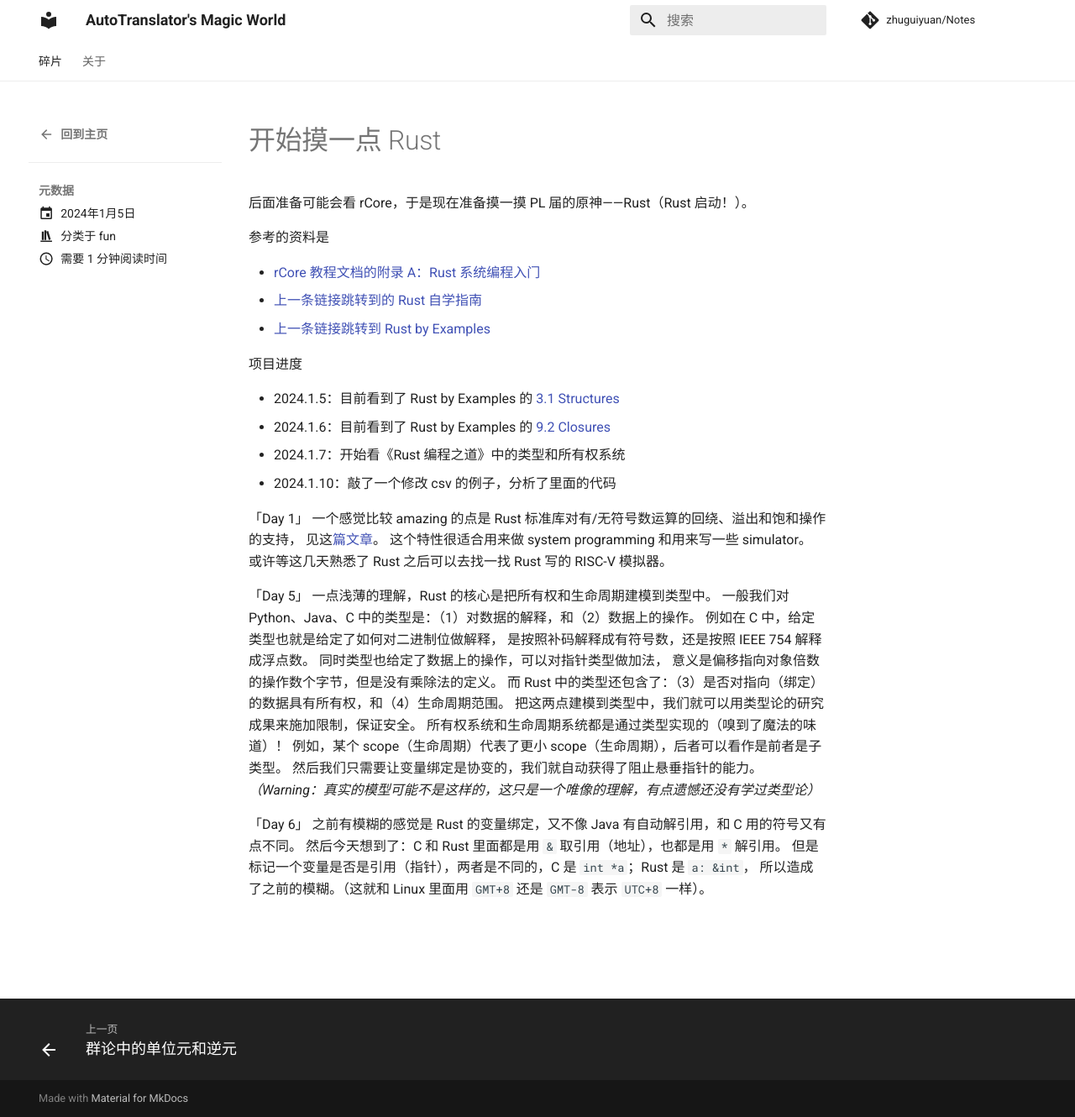
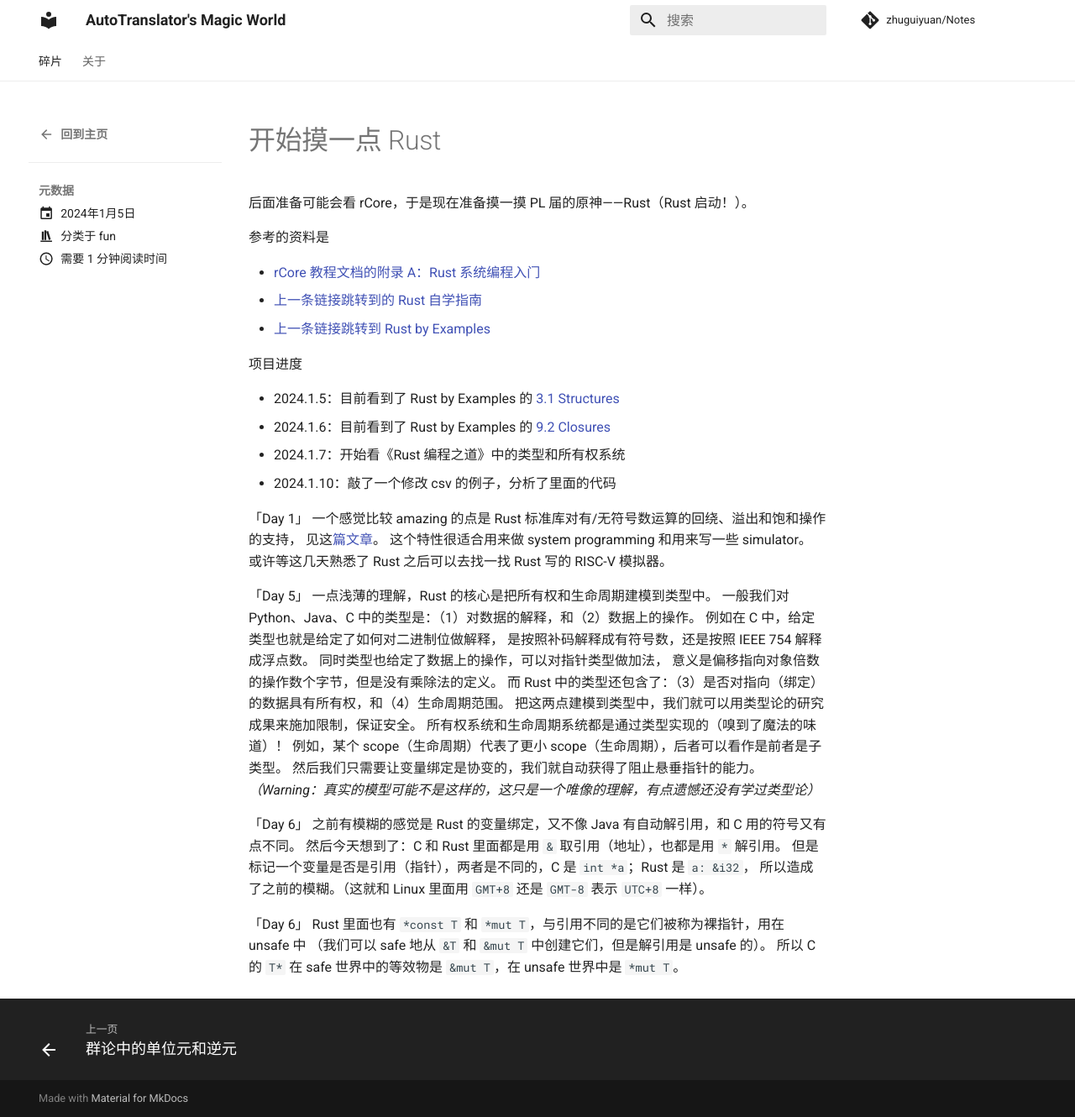
Before and after one commit to zhuguiyuan/Notes, an MkDocs documentation site: the page built from docs/posts/[20240105] 开始摸一点 Rust.md, in a window 1280 px wide and 1330 px high. Shown: the whole window at 84% size. Built offline with MkDocs 1.6.1 and Material for MkDocs 9.7.7, drawn with Linux system fonts in a browser that asks for light colours; comment, search, counter and statistics services are not loaded.

Commit message:
Update some notes again.

```diff
--- a/docs/posts/[20240105] 开始摸一点 Rust.md
+++ b/docs/posts/[20240105] 开始摸一点 Rust.md
@@ -46,5 +46,10 @@ categories:
 「Day 6」
 之前有模糊的感觉是 Rust 的变量绑定，又不像 Java 有自动解引用，和 C 用的符号又有点不同。
 然后今天想到了：C 和 Rust 里面都是用 `&` 取引用（地址），也都是用 `*` 解引用。
-但是标记一个变量是否是引用（指针），两者是不同的，C 是 `int *a`；Rust 是 `a: &int`，
+但是标记一个变量是否是引用（指针），两者是不同的，C 是 `int *a`；Rust 是 `a: &i32`，
 所以造成了之前的模糊。（这就和 Linux 里面用 `GMT+8` 还是 `GMT-8` 表示 `UTC+8` 一样）。
+
+「Day 6」
+Rust 里面也有 `*const T` 和 `*mut T`，与引用不同的是它们被称为裸指针，用在 unsafe 中
+（我们可以 safe 地从 `&T` 和 `&mut T` 中创建它们，但是解引用是 unsafe 的）。
+所以 C 的 `T*` 在 safe 世界中的等效物是 `&mut T`，在 unsafe 世界中是 `*mut T`。
```
